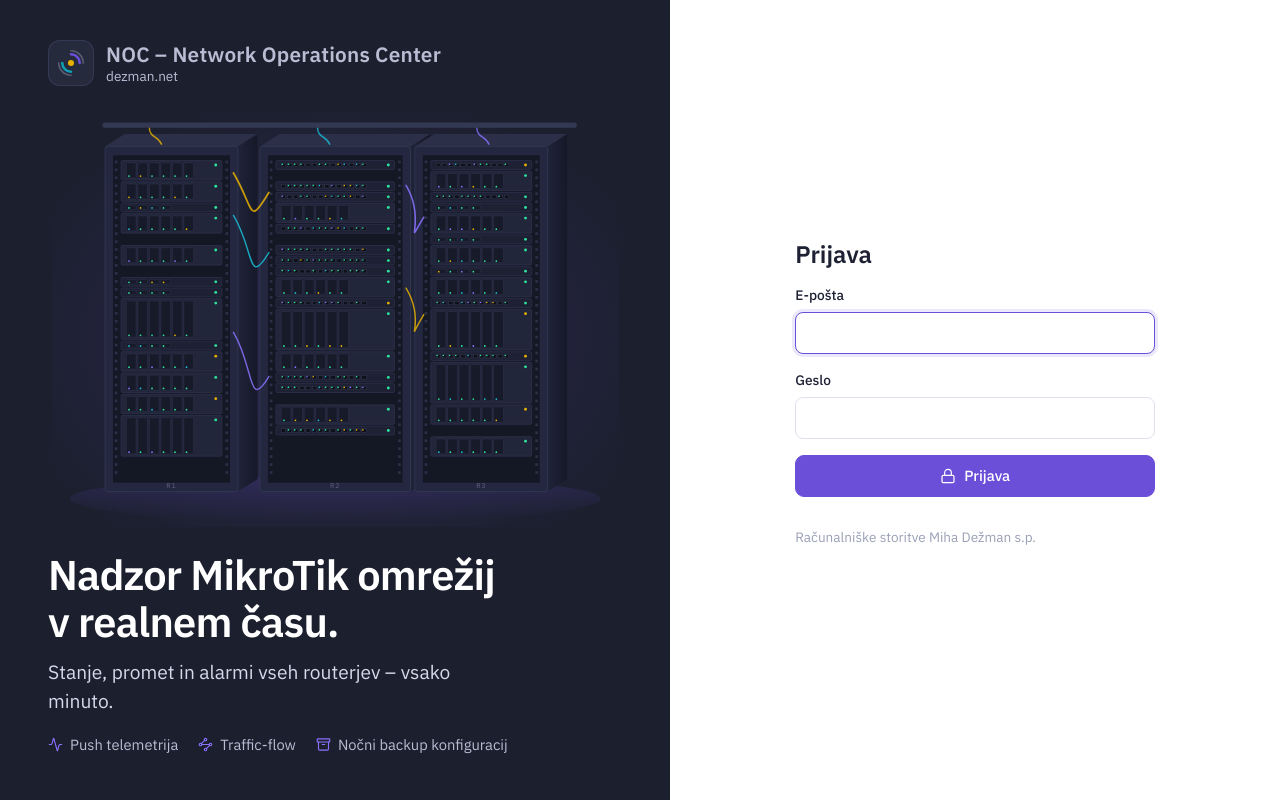
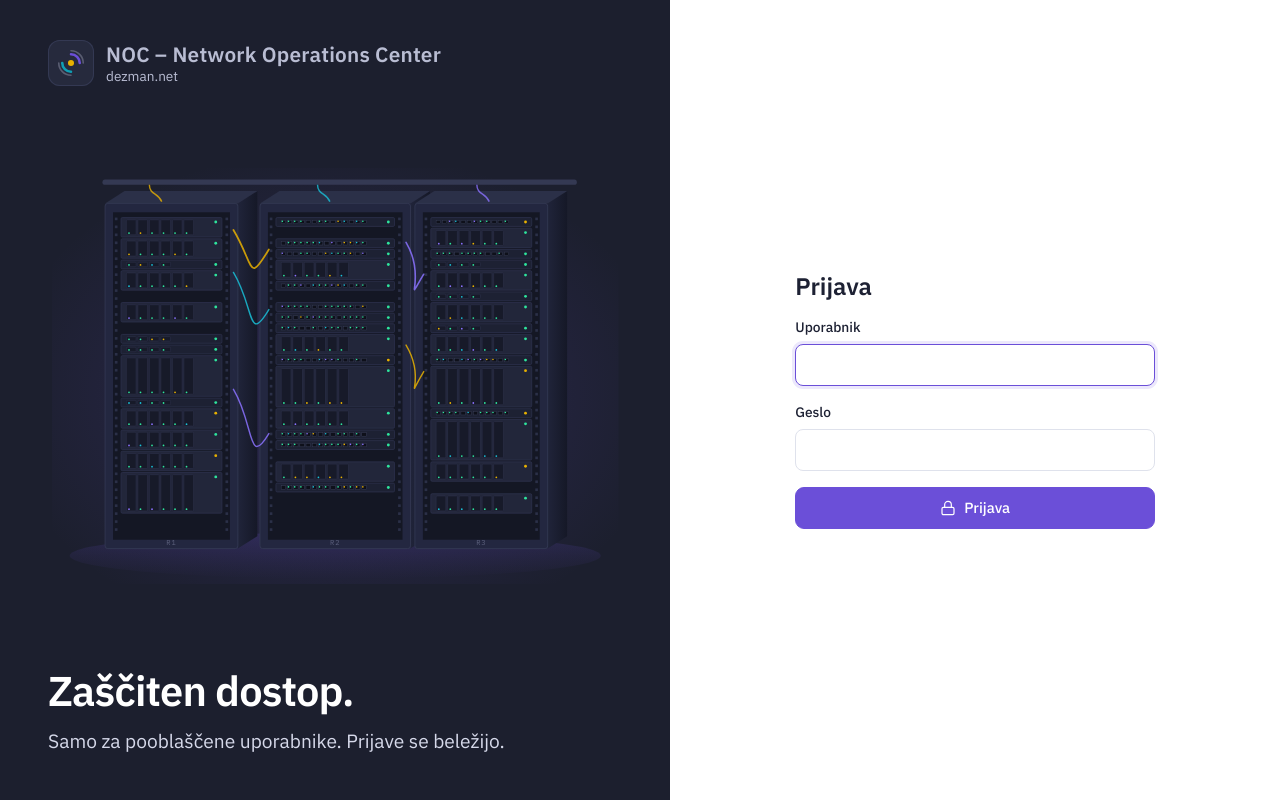
Before and after one commit to MihaDezman/noc, a PHP site: page /login in a window 1280 px wide. Run offline with PHP 8.4, Linux system fonts and the light colour scheme; some libraries are stand-ins or nearby versions.

Commit message:
NOC v1.39

```diff
--- a/lang/en.php
+++ b/lang/en.php
@@ -1735,4 +1735,7 @@ return [
     'Prva konfiguracija ni uspela – stikalo je povrnjeno. Lahko poskusiš znova.' => 'First configuration failed – the switch was rolled back. You can try again.',
     'Stikalo ni prazno (VLAN filtering je vklopljen, VLAN-i ali VLAN vmesniki že obstajajo). Porte uredi posamično na plošči stikala.' => 'The switch is not blank (VLAN filtering is on, VLANs or VLAN interfaces already exist). Edit ports one by one on the switch panel.',
     'Prva konfiguracija že čaka na stikalo.' => 'A first configuration is already waiting for the switch.',
+    'Zaščiten dostop.' => 'Restricted access.',
+    'Samo za pooblaščene uporabnike. Prijave se beležijo.' => 'Authorized users only. Sign-ins are logged.',
+    'Napačen uporabnik ali geslo.' => 'Wrong user or password.',
 ];
--- a/public/index.php
+++ b/public/index.php
@@ -139,7 +139,7 @@ if ($path === '/login') {
         $r = Auth::login(post('email'), post('password'));
         if ($r === 'ok') redirect('/');
         if ($r === 'totp') redirect('/login/2fa');
-        view('login', ['error' => Auth::loginBlocked(post('email')) ? A('Preveč neuspelih poskusov – počakaj 15 minut.') : A('Napačna e-pošta ali geslo.')]);
+        view('login', ['error' => Auth::loginBlocked(post('email')) ? A('Preveč neuspelih poskusov – počakaj 15 minut.') : A('Napačen uporabnik ali geslo.')]);
     }
     if (Auth::$user) redirect('/');
     view('login', ['error' => '']);
--- a/src/bootstrap.php
+++ b/src/bootstrap.php
@@ -2,7 +2,7 @@
 declare(strict_types=1);
 
 define('APP_ROOT', dirname(__DIR__));
-define('APP_VERSION', '1.38');
+define('APP_VERSION', '1.39');
 
 $config = require APP_ROOT . '/config.php';
 date_default_timezone_set($config['timezone'] ?? 'Europe/Ljubljana');
--- a/views/login.php
+++ b/views/login.php
@@ -5,7 +5,7 @@
 <meta name="viewport" content="width=device-width, initial-scale=1">
 <meta name="robots" content="noindex">
 <title>NOC – Network Operations Center</title>
-<link rel="stylesheet" href="/assets/app.css?v=<?= APP_VERSION ?>">
+<link rel="stylesheet" href="/assets/app.css?v=<?= substr(md5('noc' . APP_VERSION), 0, 8) ?>">
 <script<?= nonce() ?>>try{var t=localStorage.getItem('noc-theme');if(t)document.documentElement.dataset.theme=t;}catch(e){}</script>
 </head>
 <body>
@@ -14,9 +14,8 @@
     <div class="brand"><span class="brand-mark"><?= brand_mark(28) ?></span><span><b>NOC – Network Operations Center</b><span>dezman.net</span></span></div>
     <div class="login-visual"><?= racks_svg() ?></div>
     <div class="login-copy">
-      <h1><?= h(A('Nadzor MikroTik omrežij v realnem času.')) ?></h1>
-      <p class="lead"><?= h(A('Stanje, promet in alarmi vseh routerjev – vsako minuto.')) ?></p>
-      <p class="tech"><span><?= icon('activity', 15) ?><?= h(A('Push telemetrija')) ?></span><span><?= icon('waypoints', 15) ?>Traffic-flow</span><span><?= icon('archive', 15) ?><?= h(A('Nočni backup konfiguracij')) ?></span></p>
+      <h1><?= h(A('Zaščiten dostop.')) ?></h1>
+      <p class="lead"><?= h(A('Samo za pooblaščene uporabnike. Prijave se beležijo.')) ?></p>
     </div>
   </section>
   <section class="login-form">
@@ -35,10 +34,9 @@
       <?= Auth::csrf() ?>
       <h2><?= h(A('Prijava')) ?></h2>
       <?php if ($error): ?><div class="flash err"><?= icon('alert', 18) ?><span><?= h($error) ?></span></div><?php endif; ?>
-      <label class="f"><?= h(A('E-pošta')) ?><input type="text" inputmode="email" name="email" required autofocus autocomplete="username" autocapitalize="none" spellcheck="false" value="<?= h($_POST['email'] ?? '') ?>"></label>
+      <label class="f"><?= h(A('Uporabnik')) ?><input type="text" name="email" required autofocus autocomplete="username" autocapitalize="none" spellcheck="false" value="<?= h($_POST['email'] ?? '') ?>"></label>
       <label class="f"><?= h(A('Geslo')) ?><input type="password" name="password" required autocomplete="current-password"></label>
       <button class="btn primary" style="justify-content:center"><?= icon('lock', 16) ?><?= h(A('Prijava')) ?></button>
-      <p class="small faint">Računalniške storitve Miha Dežman s.p.</p>
     </form>
     <?php endif; ?>
   </section>
```
